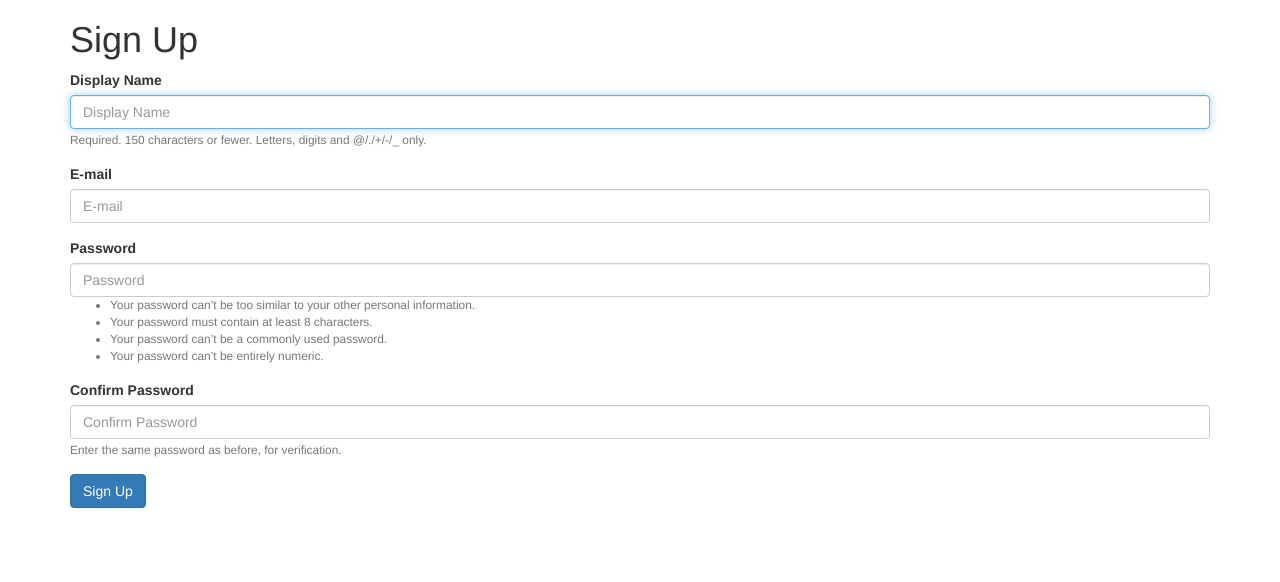
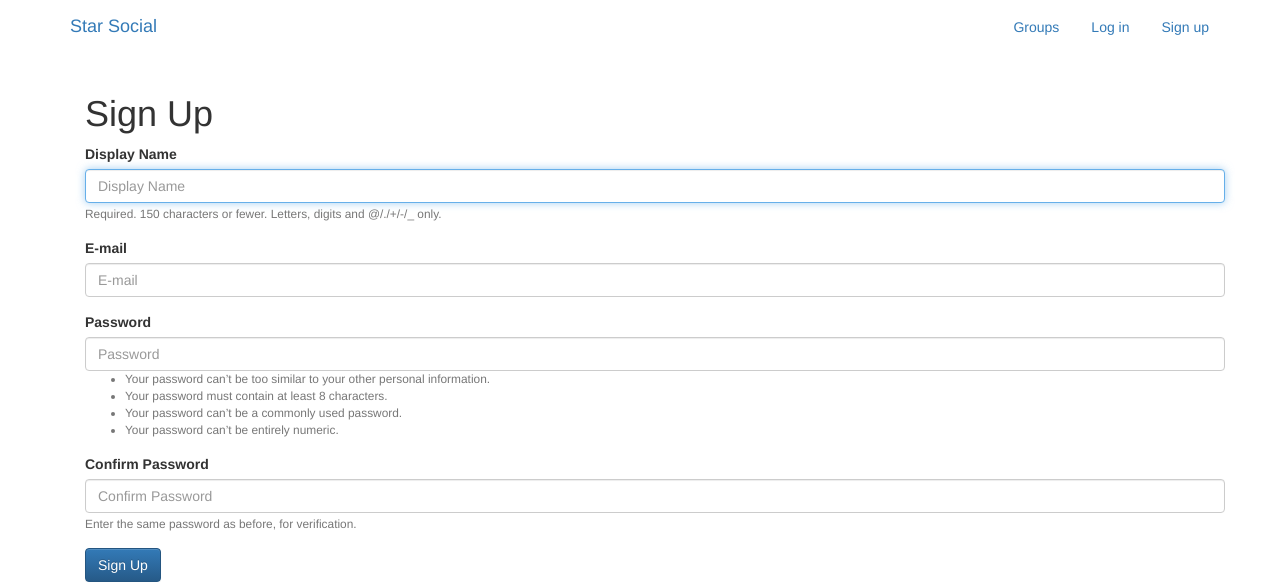
Before and after one commit to rksanjeev/Star_Social, a Django app: page /accounts/signup in a window 1280 px wide. Shown: the top 582 px of the page. Run offline with Django 3.2, Linux system fonts and the light colour scheme; some libraries are stand-ins or nearby versions.

Commit message:
Signup, Login and Logout working

```diff
--- a/django_sn/accounts/urls.py
+++ b/django_sn/accounts/urls.py
@@ -4,8 +4,8 @@ from django.contrib.auth import views as auth_views
 
 app_name = 'accounts'
 urlpatterns = [
-    path('signup', views.SignUp.as_view()),
-    path('login', auth_views.LoginView.as_view(template_name = 'accounts/login.html')),
-    path('logout', auth_views.LogoutView.as_view()),
+    path('signup', views.SignUp.as_view(), name = 'signup'),
+    path('login', auth_views.LoginView.as_view(template_name = 'accounts/login.html'), name = 'login'),
+    path('logout', auth_views.LogoutView.as_view(), name = 'logout'),
 
 ]
--- a/django_sn/django_sn/urls.py
+++ b/django_sn/django_sn/urls.py
@@ -17,10 +17,13 @@ from django.contrib import admin
 from django.urls import path, include
 from main_app import  views
 from accounts import urls as ac_url
+
+app_name = 'main'
+
 urlpatterns = [
     path('admin/', admin.site.urls),
-    path('', views.HomePage.as_view()),
-    path('home/', views.HomePage.as_view()),
+    path('', views.HomePage.as_view(), name = 'index'),
+    path('home/', views.HomePage.as_view(), name= 'index'),
     path('accounts/', include(ac_url, namespace='accounts')),
     path('accounts/', include('django.contrib.auth.urls')),
 ]
--- a/django_sn/templates/base.html
+++ b/django_sn/templates/base.html
@@ -1,15 +1,65 @@
 <!DOCTYPE html>
-{% load bootstrap3 %}
-{% bootstrap_css %}
-{% bootstrap_javascript %}
-<html lang="en">
+{% load staticfiles %}
+<html>
   <head>
-    <meta charset="UTF-8">
+    <meta charset="utf-8">
+    <title>Star Social</title>
+    <!-- Latest compiled and minified CSS -->
+
+    <link rel="stylesheet" href="https://maxcdn.bootstrapcdn.com/bootstrap/3.3.7/css/bootstrap.min.css" integrity="sha384-BVYiiSIFeK1dGmJRAkycuHAHRg32OmUcww7on3RYdg4Va+PmSTsz/K68vbdEjh4u" crossorigin="anonymous">
+
+    <!-- Optional theme -->
+    <link rel="stylesheet" href="https://maxcdn.bootstrapcdn.com/bootstrap/3.3.7/css/bootstrap-theme.min.css" integrity="sha384-rHyoN1iRsVXV4nD0JutlnGaslCJuC7uwjduW9SVrLvRYooPp2bWYgmgJQIXwl/Sp" crossorigin="anonymous">
+
+    <!-- Latest compiled and minified JavaScript -->
+    <script src="https://maxcdn.bootstrapcdn.com/bootstrap/3.3.7/js/bootstrap.min.js" integrity="sha384-Tc5IQib027qvyjSMfHjOMaLkfuWVxZxUPnCJA7l2mCWNIpG9mGCD8wGNIcPD7Txa" crossorigin="anonymous"></script>
+
+
+    <link href="https://fonts.googleapis.com/css?family=Montserrat" rel="stylesheet">
+
+    <link rel="stylesheet" href="{% static 'django_sn/css/master.css'%}">
+
+
   </head>
+
+
   <body>
+
+    <nav class="navbar  mynav" role="navigation" id="navbar">
+    			<div class="container">
+
+            <a class="navbar-brand mynav" href="{% url 'index' %}">Star Social</a>
+
+    					<ul class="nav navbar-nav navbar-right">
+    						{% if user.is_authenticated %}
+                      <li><a href="" class="btn btn-simple">Post</a></li>
+                      <li><a href="" class="btn btn-simple">Groups</a></li>
+                      <li><a href="}" class="btn btn-simple">Create Group</a></li>
+                      <li><a href="{% url 'accounts:logout' %}" class="btn btn-simple">Log out</a></li>
+    						{% else %}
+    						      <li><a href=""class="btn btn-simple">Groups</a></li>
+    						      <li><a href="{% url 'accounts:login' %}" class="btn btn-simple">Log in</a></li>
+    						      <li><a href="{% url 'accounts:signup' %}" class="btn btn-simple">Sign up</a></li>
+    						{% endif %}
+    					</ul>
+
+
+
+    			</div>
+    		</nav>
+        <div class="container mycontent">
           {% block content %}
+
           {% endblock %}
+
+        </div>
+
+
+
+<canvas id="canvas"></canvas>
+
 
 
   </body>
+  <script src="{% static "django_sn/js/master.js"%}" type="text/javascript" ></script>
 </html>
```
Also changed, not shown: django_sn/django_sn/settings.py (+2 -63 lines), django_sn/static/django_sn/css/master.css (added), django_sn/static/django_sn/js/master.js (added), django_sn/templates/accounts/login.html (line endings or trailing spaces). Lines whose indentation alone changed are shown as unchanged.
